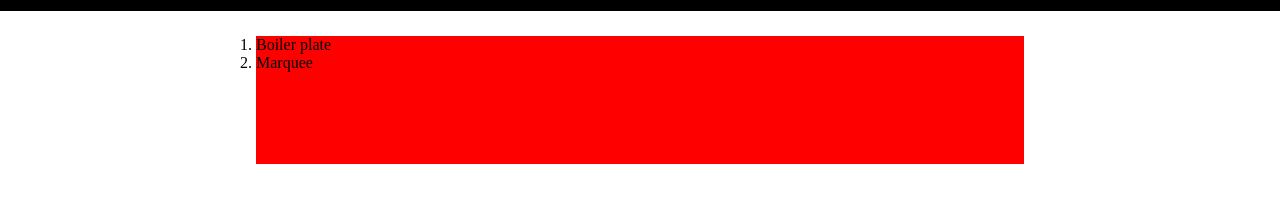
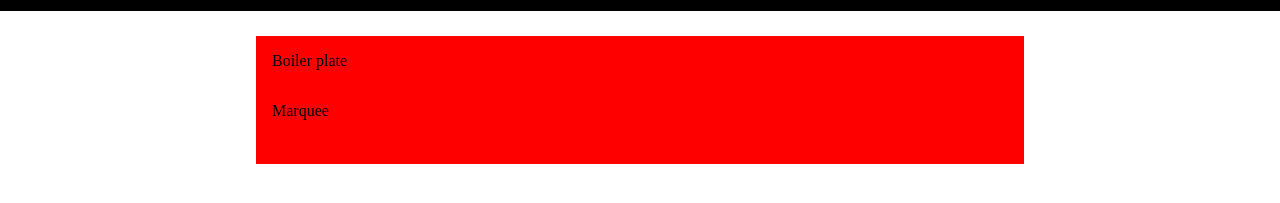
Before and after one commit to Anwarul07/chaeat-sheet, a plain HTML site: page index.html in a window 1280 px wide. Shown: the part 47-250 px from the top of the page. Drawn offline with Linux system fonts and the light colour scheme.

Commit message:
sheet.css update

```diff
--- a/sheet.css
+++ b/sheet.css
@@ -24,3 +24,7 @@ nav {
     margin:  auto;
     margin-top: 2vw;
 }
+li{
+    list-style: none;
+    padding: 1rem;
+}
```
